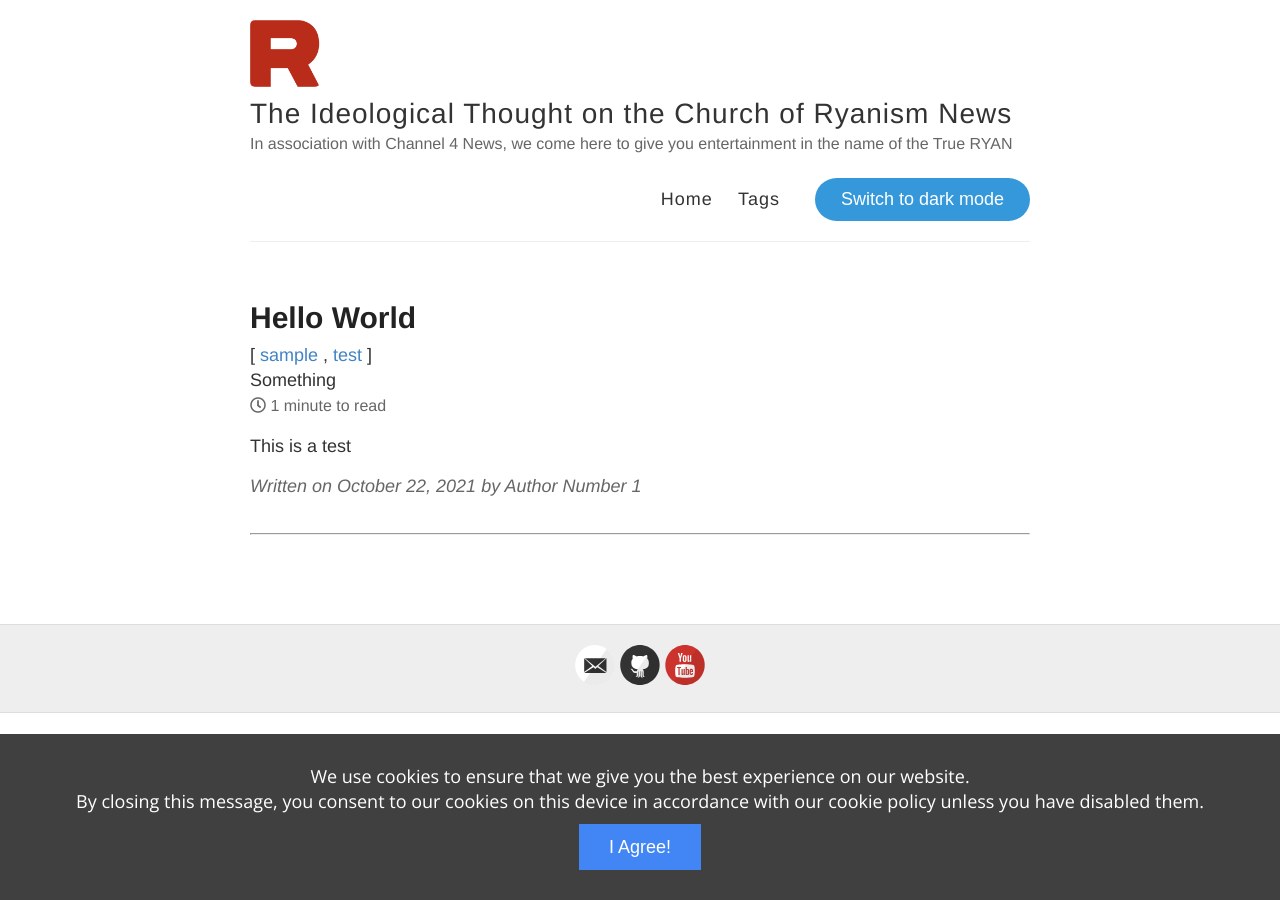
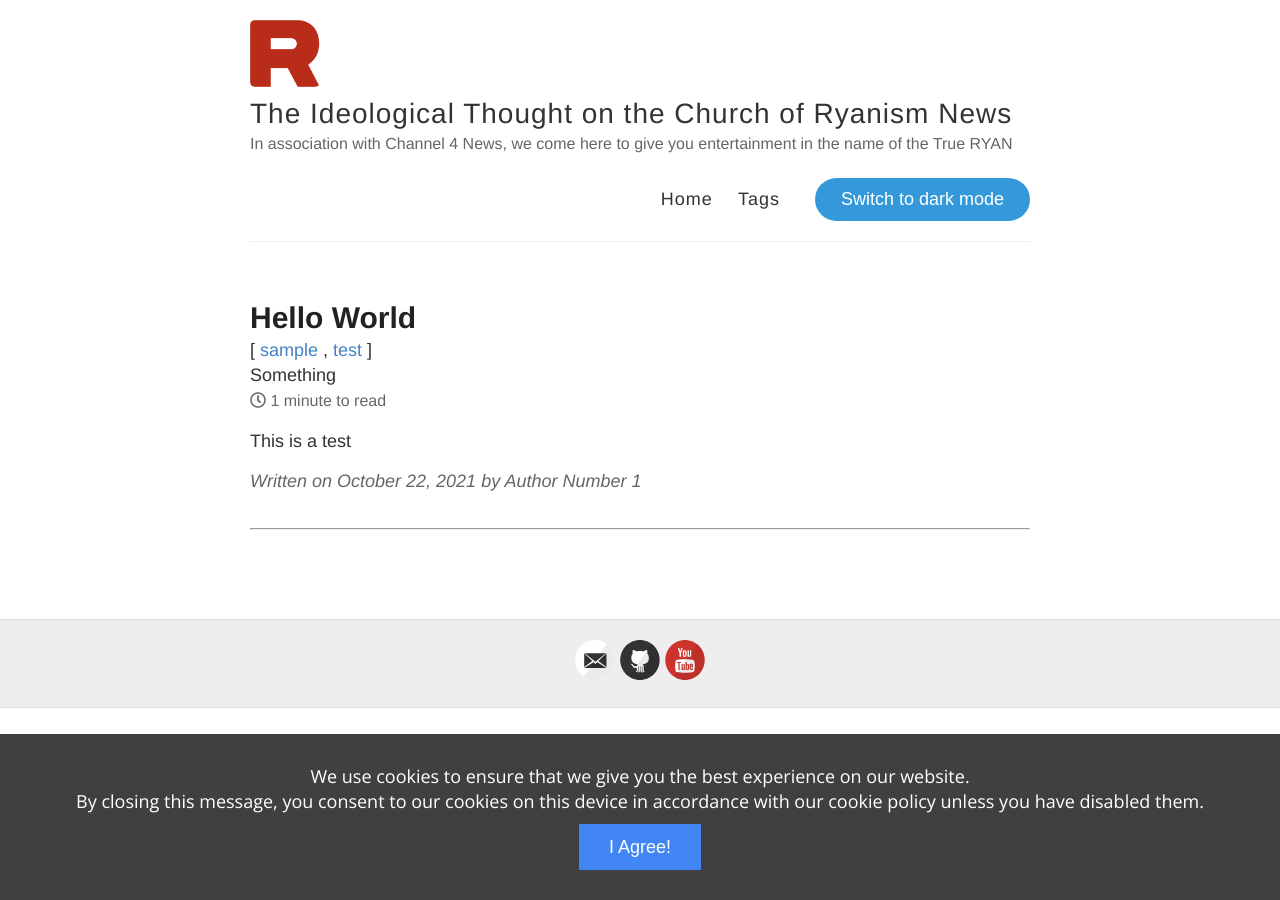
Before and after one commit to churchofryanism/blog.ryanism.org, a Jekyll site: the page built from _posts/2021-10-22-Hello-World.md, in a window 1280 px wide. Built offline with Jekyll 4.4.1, drawn with Linux system fonts in a browser that asks for light colours; comment, search, counter and statistics services are not loaded.

Commit message:
Update post.html
Co-Authored-By: PiSaucer <33438654+pisaucer@users.noreply.github.com>

```diff
--- a/_layouts/post.html
+++ b/_layouts/post.html
@@ -3,7 +3,7 @@ layout: default
 ---
 
 <article class="post">
-    <h1 style="margin: 0px;">{{ page.title }}</h1>
+    <h1 style="margin-bottom: -5px;">{{ page.title }}</h1>
     {% if page.tags %}
     [
     {% for tag in page.tags %}
```
